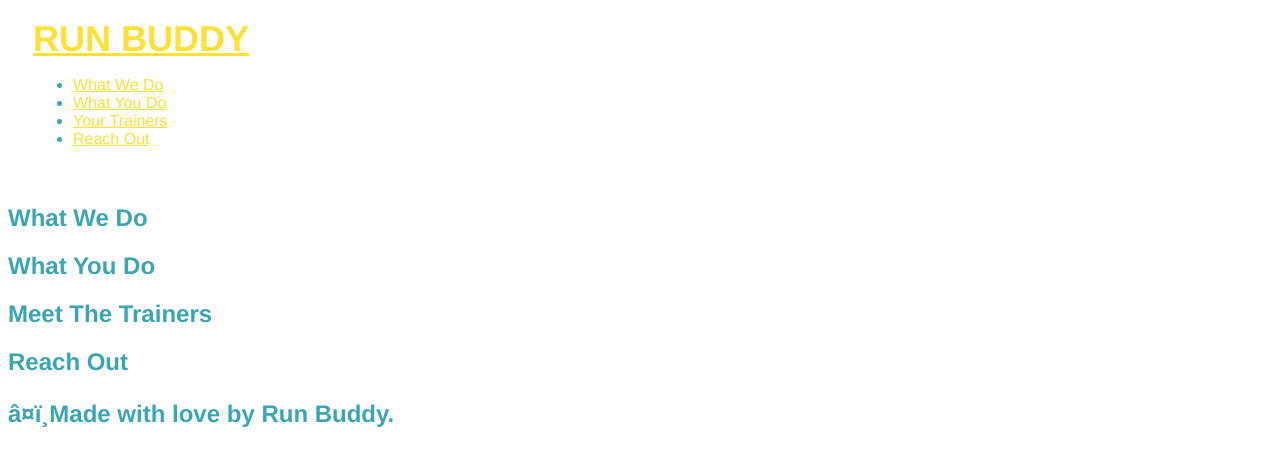
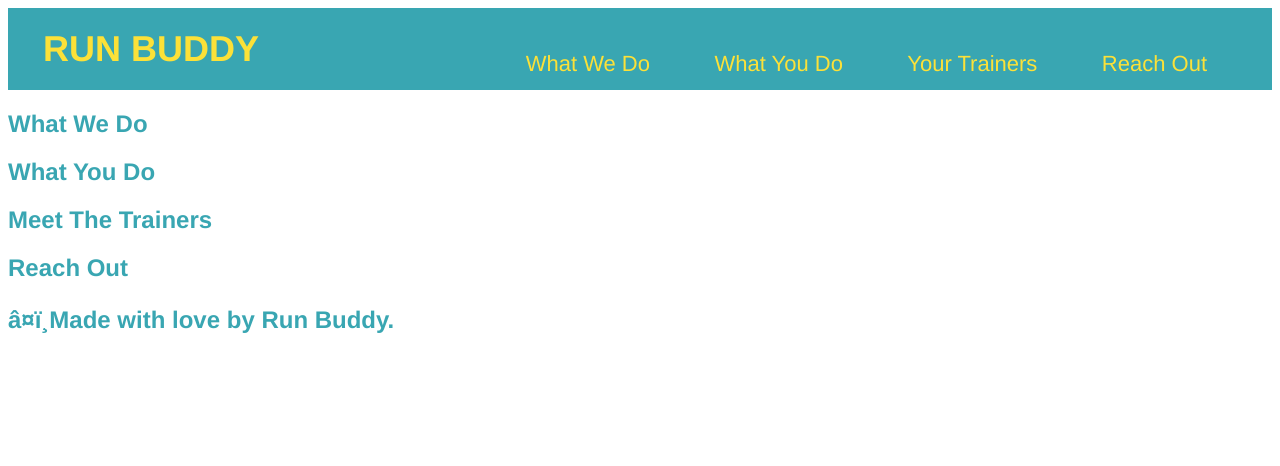
Before and after one commit to KevinJ3259/Run-Buddy, a plain HTML site: page index.html in a window 1280 px wide. Drawn offline with Linux system fonts and the light colour scheme.

Commit message:
2nd commit

```diff
--- a/index.html
+++ b/index.html
@@ -1,7 +1,8 @@
 <!DOCTYPE html>
 <html lang="en">
+
 <head>
-        <meta charset=""UTF-8" />
+    <meta charset="" UTF-8" />
     <title>Run Buddy</title>
 
     <style>
@@ -9,31 +10,43 @@
             color: #39a6b2;
             font-family: Helvetica, Arial, sans-serif;
         }
+
         header {
             padding: 20px 35px;
-                background color: #39a6b2;
+            background-color: #39a6b2;
         }
-            header {
-                padding: 20px
-            }
-            header {
-                padding: 20px 35px;
-            }
-            header {
-                padding: 10px 15px 20px 25px;
-            }
+
         header h1 {
             font-weight: bold;
             font-size: 36px;
             color: #fce138;
             margin: 0;
+            display: inline;
         }
 
         header a {
             color: #fce138;
+            text-decoration: none;
+        }
+
+        header nav {
+            float: right;
+            margin: 7px 0;
+
+        }
+
+        header nav ul li {
+            display: inline;
+        }
+
+        header nav ul li a {
+            margin: 0 30px;
+            font-weight: lighter;
+            font-size: 22px;
         }
     </style>
 </head>
+
 <body>
     <header>
 
@@ -43,10 +56,10 @@
         <nav>
             <ul>
                 <li>
-                <a href=""#what-we-do">What We Do</a>
+                    <a href="" #what-we-do">What We Do</a>
                 </li>
                 <li>
-                <a href=""#what-you-do">What You Do</a>
+                    <a href="" #what-you-do">What You Do</a>
                 </li>
                 <li>
                     <a href="#your-trainers">Your Trainers</a>
@@ -87,4 +100,5 @@
 <footer>
     <h2>❤️Made with love by Run Buddy.</h2>
 </footer>
+
 </html>
```
Lines whose indentation alone changed are shown as unchanged.
